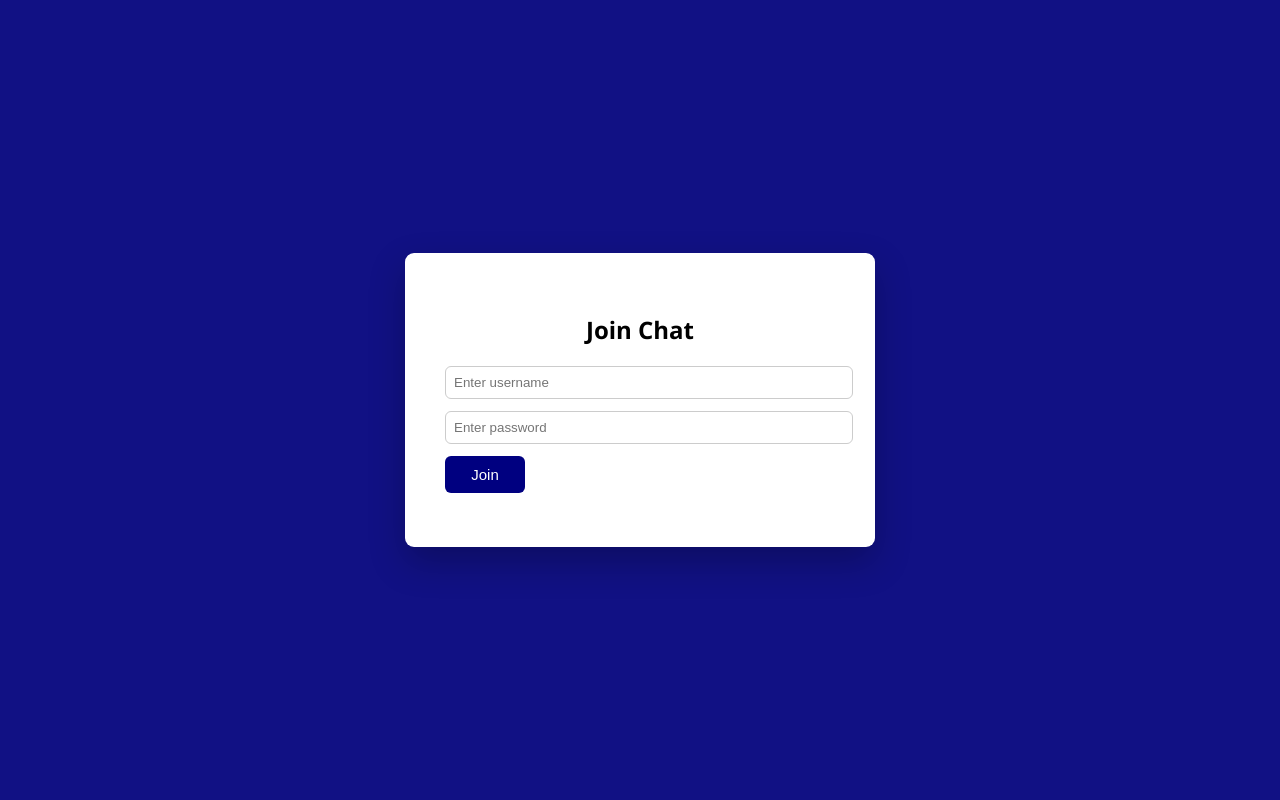
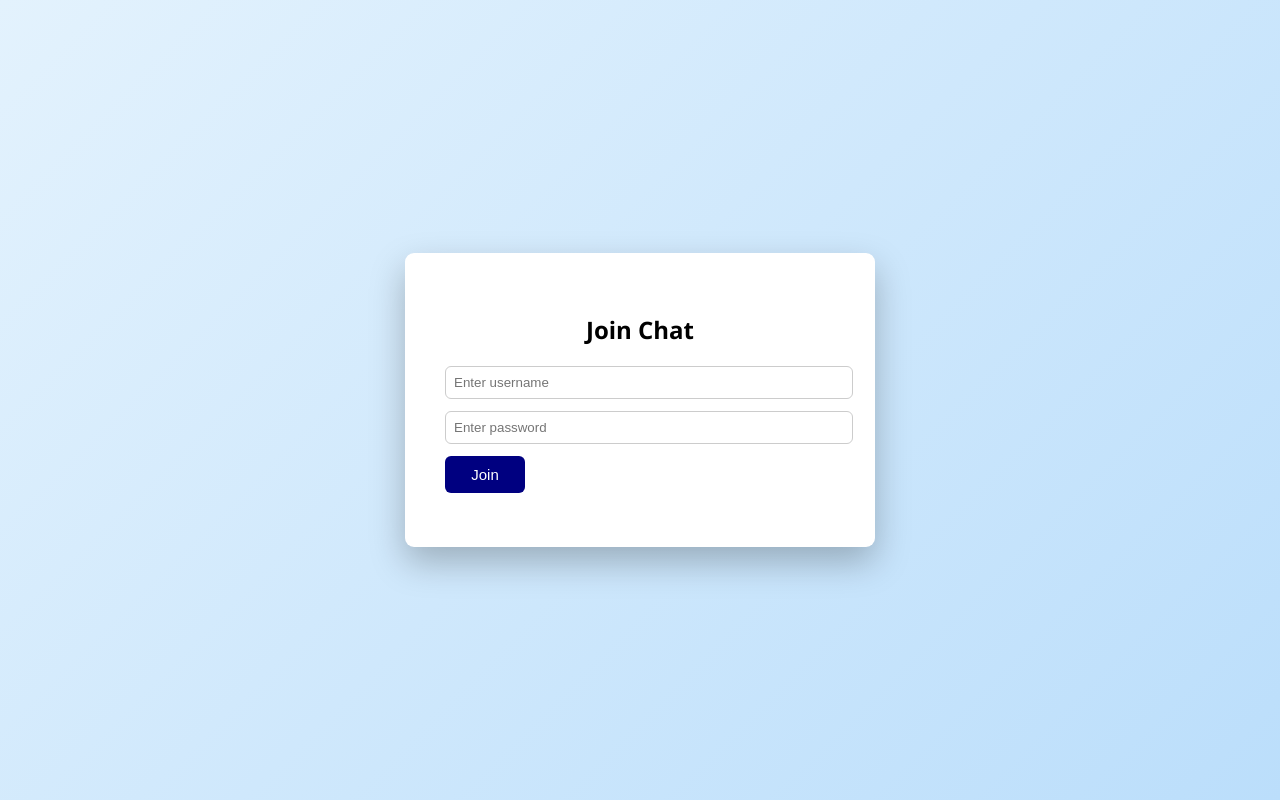
Before and after one commit to katnoriavipul138-source/VIPUL.2008, a website: page public/index.html in a window 1280 px wide. Drawn offline with nearby package versions, Linux system fonts and the light colour scheme.

Commit message:
Update style.css

```diff
--- a/public/style.css
+++ b/public/style.css
@@ -2,7 +2,7 @@
 body {
   margin: 0;
   font-family: "Segoe UI", Arial, sans-serif;
-  background: #111184;
+  background: linear-gradient(135deg, #E3F2FD, #BBDEFB);
   display: flex;
   justify-content: center;
   align-items: center;
```
